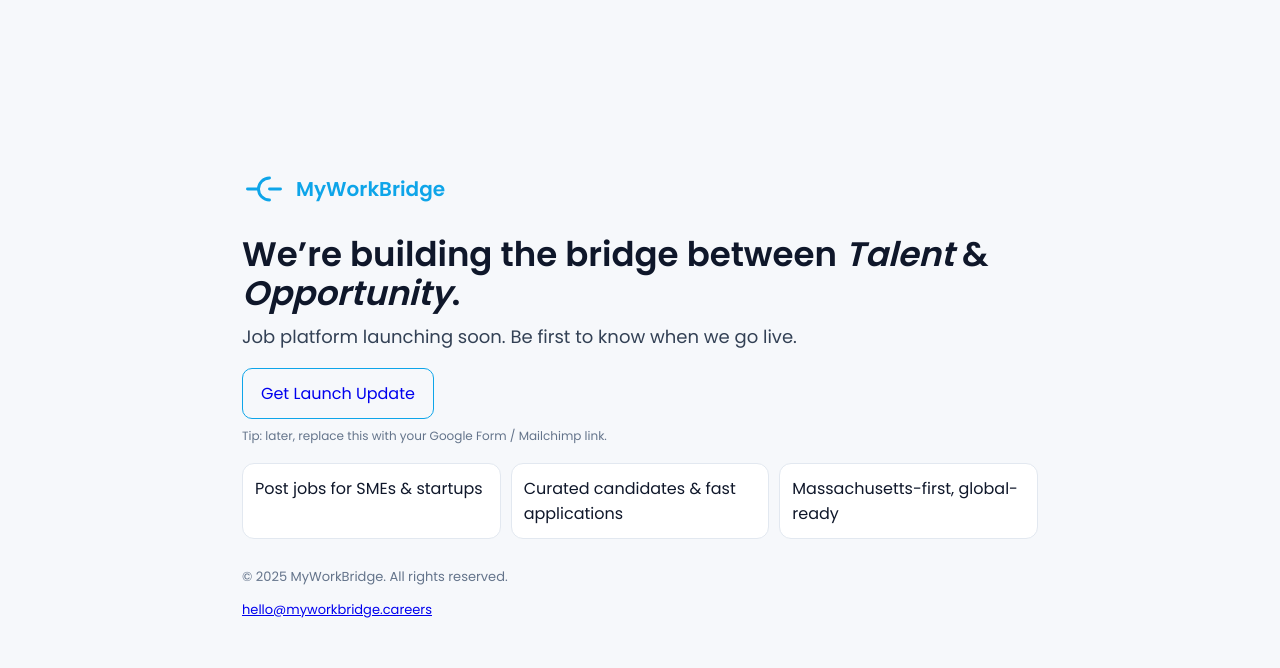
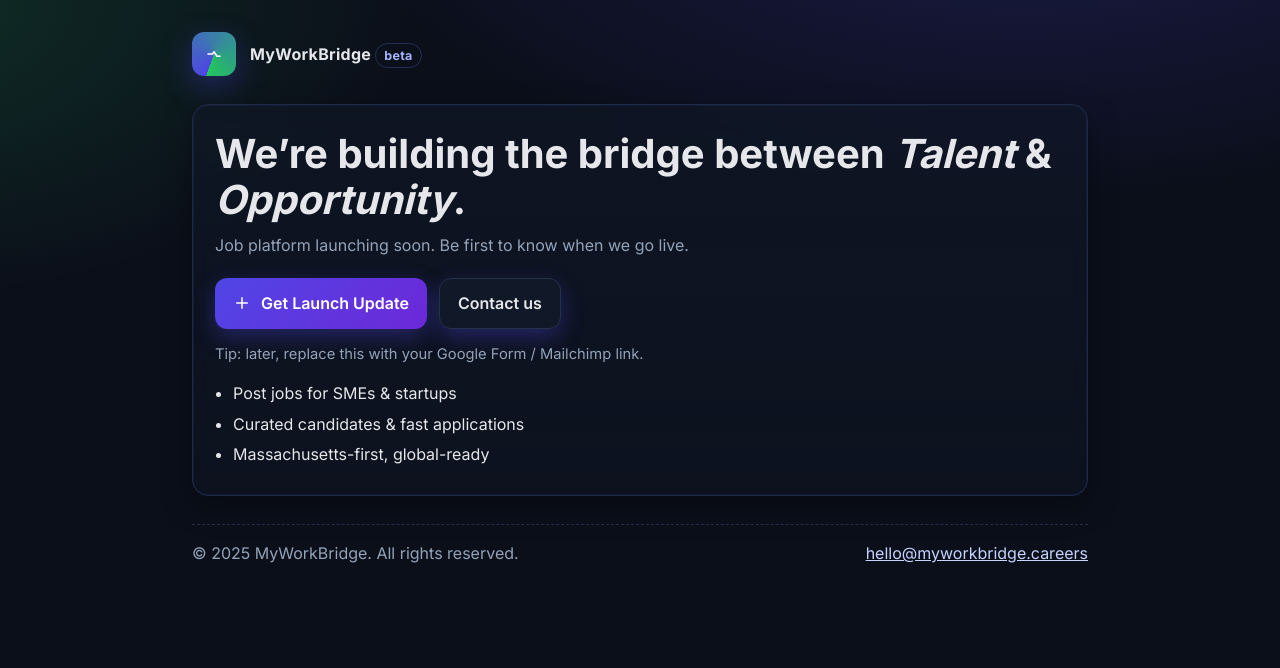
Before and after one commit to halibraniael/myworkbridge-site, a plain HTML site: page index.html in a window 1280 px wide. Drawn offline with Linux system fonts and the light colour scheme.

Commit message:
Update index.html

```diff
--- a/index.html
+++ b/index.html
@@ -1,58 +1,129 @@
-<!DOCTYPE html>
+<!doctype html>
 <html lang="en">
 <head>
   <meta charset="utf-8" />
-  <meta name="viewport" content="width=device-width, initial-scale=1" />
-  <title>MyWorkBridge – Coming Soon</title>
+  <meta name="viewport" content="width=device-width,initial-scale=1" />
+  <title>MyWorkBridge — Jobs & Talent</title>
+  <meta name="description" content="MyWorkBridge connects great talent with SMEs and startups. Be first to know when we launch." />
   <link rel="preconnect" href="https://fonts.googleapis.com">
   <link rel="preconnect" href="https://fonts.gstatic.com" crossorigin>
-  <link href="https://fonts.googleapis.com/css2?family=Poppins:wght@400;600&display=swap" rel="stylesheet">
+  <link href="https://fonts.googleapis.com/css2?family=Inter:wght@400;600;700&display=swap" rel="stylesheet">
   <style>
-    *{box-sizing:border-box}html,body{height:100%}
-    body{margin:0;font-family:Poppins,system-ui,-apple-system,Segoe UI,Roboto,Arial,sans-serif;background:#f6f8fb;color:#0f172a;display:flex;align-items:center;justify-content:center}
-    .wrap{max-width:860px;padding:32px}
-    .logo{display:flex;align-items:center;gap:10px;font-weight:600;font-size:20px;color:#0ea5e9}
-    .logo svg{flex:0 0 auto}
-    .hero{margin-top:24px}
-    h1{font-size:34px;line-height:1.15;margin:0 0 10px}
-    .lead{font-size:18px;margin:0 0 18px;color:#334155}
-    .btn{display:inline-block;padding:12px 18px;border-radius:10px;text-decoration:none;border:1px solid #0ea5e9}
-    .btn:hover{background:#0ea5e9;color:#fff}
-    .hint{font-size:12px;color:#64748b;margin-top:8px}
-    .bullets{display:grid;grid-template-columns:repeat(auto-fit,minmax(220px,1fr));gap:10px;margin-top:18px;padding:0;list-style:none}
-    .bullets li{background:#fff;border:1px solid #e2e8f0;border-radius:12px;padding:12px}
-    footer{margin-top:28px;font-size:13px;color:#64748b}
+    :root{
+      --bg:#0b0f1a;
+      --card:#101827;
+      --text:#e5e7eb;
+      --muted:#94a3b8;
+      --brand:#4f46e5;
+      --brand-2:#22c55e;
+      --ring:rgba(79,70,229,.35);
+    }
+    *{box-sizing:border-box}
+    html,body{height:100%}
+    body{
+      margin:0;
+      font-family:Inter,system-ui,-apple-system,Segoe UI,Roboto,Arial,sans-serif;
+      color:var(--text);
+      background:
+        radial-gradient(1200px 600px at 80% -20%, rgba(79,70,229,.25), transparent 60%),
+        radial-gradient(900px 500px at -10% 0%, rgba(34,197,94,.18), transparent 60%),
+        var(--bg);
+      line-height:1.55;
+    }
+    .container{max-width:960px;margin:0 auto;padding:32px}
+    header{display:flex;align-items:center;gap:14px}
+    .logo{
+      width:44px;height:44px;border-radius:12px;
+      background:conic-gradient(from 200deg, var(--brand), var(--brand-2));
+      display:grid;place-items:center;box-shadow:0 10px 30px rgba(79,70,229,.35);
+    }
+    .logo svg{filter:drop-shadow(0 2px 8px rgba(34,197,94,.45))}
+    .brand{font-weight:700;letter-spacing:.3px}
+    .card{
+      margin-top:28px;border:1px solid #1f2a44;border-radius:16px;
+      background:linear-gradient(180deg, rgba(16,24,39,.65), rgba(16,24,39,.35));
+      backdrop-filter:blur(8px);
+      padding:26px 22px 22px;
+      box-shadow:0 10px 30px rgba(0,0,0,.35), 0 0 0 1px rgba(79,70,229,.12) inset;
+    }
+    h1{margin:0 0 10px 0;font-size:clamp(28px,4.2vw,40px);line-height:1.15}
+    .lead{color:var(--muted);margin:0 0 20px 0}
+    .cta{
+      display:flex;flex-wrap:wrap;gap:12px;margin:18px 0 12px
+    }
+    .btn{
+      display:inline-flex;align-items:center;gap:10px;
+      background:linear-gradient(135deg,var(--brand),#6d28d9);
+      color:#fff;text-decoration:none;font-weight:600;
+      padding:12px 18px;border-radius:12px;
+      box-shadow:0 8px 22px var(--ring);outline:none;border:0;
+      transition:transform .08s ease, box-shadow .2s ease, opacity .2s ease;
+    }
+    .btn:hover{transform:translateY(-1px);box-shadow:0 12px 28px var(--ring)}
+    .btn:active{transform:translateY(0)}
+    .btn.secondary{
+      background:#111827;border:1px solid #25324a;color:var(--text)
+    }
+    .hint{color:var(--muted);font-size:.92rem}
+    ul.bullets{margin:12px 0 0 0;padding:0 0 0 18px}
+    ul.bullets li{margin:6px 0}
+    footer{
+      margin-top:28px;padding-top:16px;border-top:1px dashed #24304a;
+      color:var(--muted);display:flex;flex-wrap:wrap;gap:8px;justify-content:space-between
+    }
+    a.mail{color:#c7d2fe}
+    .tag{font-size:.78rem;padding:4px 8px;border:1px solid #223153;border-radius:999px;color:#a5b4fc}
+    @media (max-width:520px){.cta{flex-direction:column}}
   </style>
 </head>
 <body>
-  <main class="wrap">
-    <header class="logo">
-      <svg width="44" height="44" viewBox="0 0 24 24" fill="none" xmlns="http://www.w3.org/2000/svg">
-        <path d="M3 12h6m6 0h6M9 12c0-3.314 2.686-6 6-6h0M9 12c0 3.314 2.686 6 6 6h0" stroke="currentColor" stroke-width="1.6" stroke-linecap="round"/>
-      </svg>
-      <span>MyWorkBridge</span>
+  <div class="container">
+    <!-- top -->
+    <header>
+      <div class="logo" aria-hidden="true">
+        <svg width="18" height="18" viewBox="0 0 24 24" fill="none">
+          <path d="M4 12h6l2-3 4 6h4" stroke="#fff" stroke-width="2" stroke-linecap="round" stroke-linejoin="round"/>
+        </svg>
+      </div>
+      <div class="brand">MyWorkBridge <span class="tag">beta</span></div>
     </header>
 
-    <section class="hero">
-      <h1>We’re building the bridge between <em>Talent</em> & <em>Opportunity</em>.</h1>
+    <!-- main card -->
+    <main class="card" role="main">
+      <h1>We’re building the bridge between <em>Talent</em> &amp; <em>Opportunity</em>.</h1>
       <p class="lead">Job platform launching soon. Be first to know when we go live.</p>
+
       <div class="cta">
-        <!-- غيّري هاد الرابط من بعد بـ Google Form / Mailchimp -->
-        <a class="btn" href="mailto:hello@myworkbridge.careers?subject=Notify%20me%20at%20launch" id="notifyLink">Get Launch Update</a>
-        <p class="hint">Tip: later, replace this with your Google Form / Mailchimp link.</p>
+        <!-- BUTTON → YOUR GOOGLE FORM -->
+        <a class="btn"
+           href="https://docs.google.com/forms/d/e/1FAIpQLSeDmw6cQwMQ8vEuFLCzIlUeSbTP59HV6ezhU71p_9DT8WIgbQ/viewform?usp=header"
+           target="_blank" rel="noopener noreferrer" id="notifyLink">
+          <svg width="18" height="18" viewBox="0 0 24 24" fill="none" aria-hidden="true">
+            <path d="M12 5v14m7-7H5" stroke="white" stroke-width="2" stroke-linecap="round"/>
+          </svg>
+          Get Launch Update
+        </a>
+
+        <a class="btn secondary" href="mailto:hello@myworkbridge.careers" aria-label="Contact us">
+          Contact us
+        </a>
       </div>
+
+      <p class="hint">Tip: later, replace this with your Google Form / Mailchimp link.</p>
+
       <ul class="bullets">
-        <li>Post jobs for SMEs & startups</li>
-        <li>Curated candidates & fast applications</li>
+        <li>Post jobs for SMEs &amp; startups</li>
+        <li>Curated candidates &amp; fast applications</li>
         <li>Massachusetts-first, global-ready</li>
       </ul>
-    </section>
+    </main>
 
     <footer>
-      <p>© <span id="year"></span> MyWorkBridge. All rights reserved.</p>
-      <p><a href="mailto:hello@myworkbridge.careers">hello@myworkbridge.careers</a></p>
+      <span>© <span id="year"></span> MyWorkBridge. All rights reserved.</span>
+      <a class="mail" href="mailto:hello@myworkbridge.careers">hello@myworkbridge.careers</a>
     </footer>
-  </main>
+  </div>
+
   <script>
     document.getElementById('year').textContent = new Date().getFullYear();
   </script>
```
